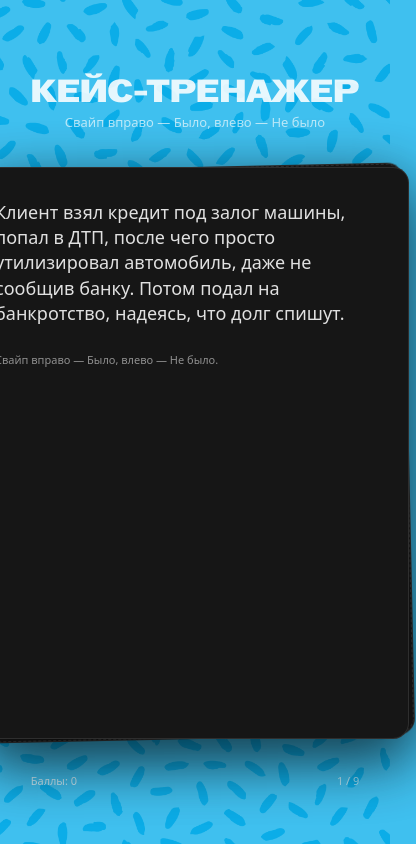
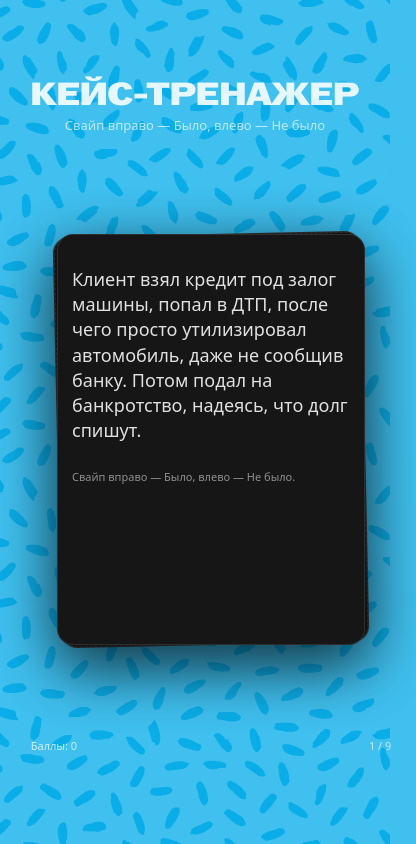
Before and after one commit to alyonayanokoglo/tinder_game, a React (Vite) app: page / in a window 390 px wide. Shown: the whole page, 416 px wide, since content can reach past the window. Built offline with nearby package versions, Linux system fonts and the light colour scheme.

Commit message:
fix: улучшена мобильная версия с отступами для карточек

```diff
--- a/src/App.css
+++ b/src/App.css
@@ -361,11 +361,11 @@
 /* Адаптация для мобильных (до 480px) */
 @media (max-width: 480px) {
   #root {
-    padding: 4px;
+    padding: 16px;
   }
 
   .app {
-    gap: 4px;
+    gap: 8px;
   }
 
   .brand {
@@ -378,15 +378,22 @@
   }
 
   .deck {
-    height: 75vh;
+    height: 70vh;
+    padding: 0 16px;
+    margin-bottom: 32px;
   }
 
   .card {
-    width: auto;
-    height: 90%;
+    width: 85%;
+    max-width: 320px;
+    height: auto;
     aspect-ratio: 3 / 4;
     min-height: auto;
-    max-height: none;
+    max-height: 82vh;
+    left: 0;
+    right: 0;
+    margin-left: auto;
+    margin-right: auto;
   }
 
   .card-inner {
```
